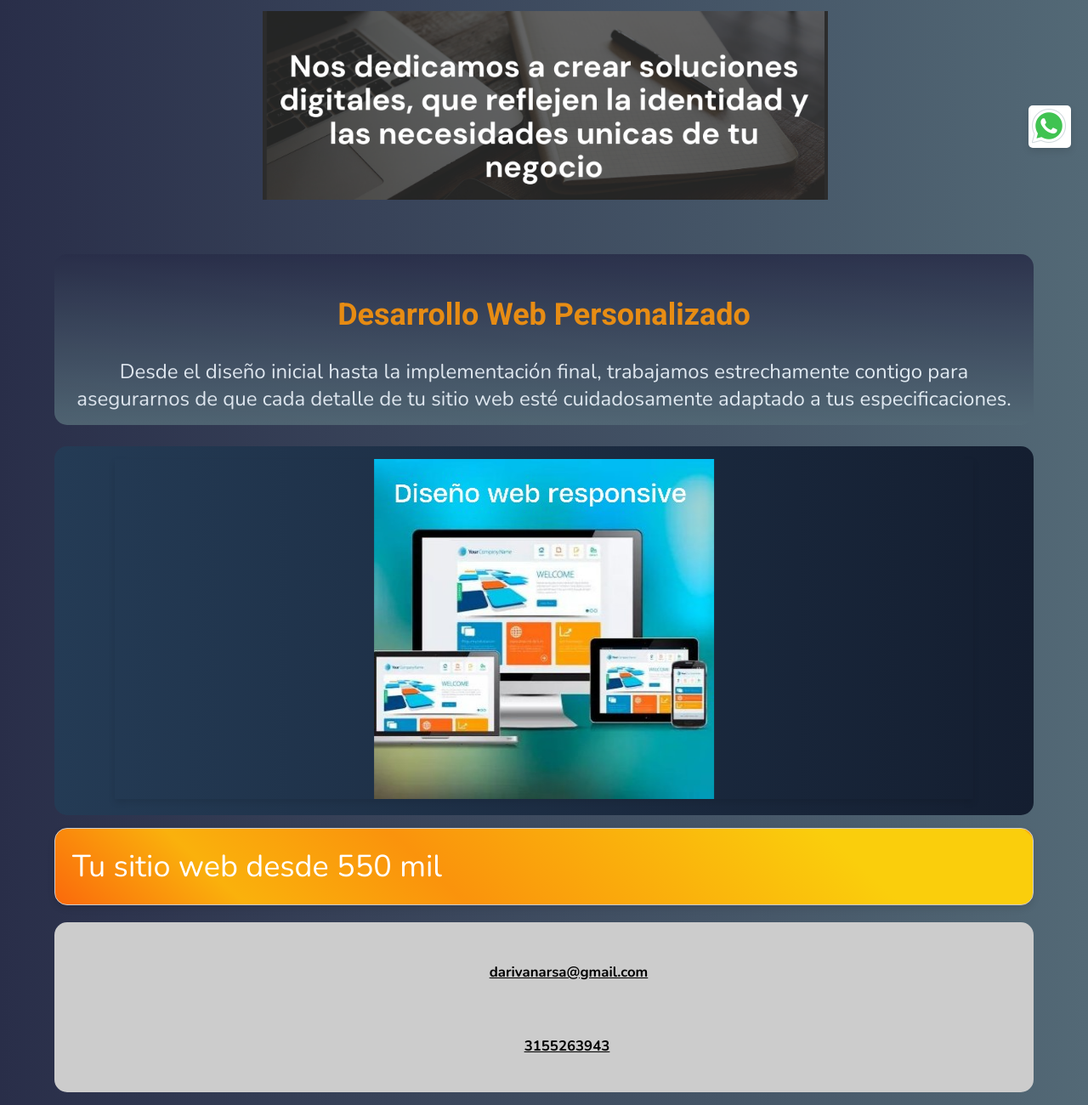
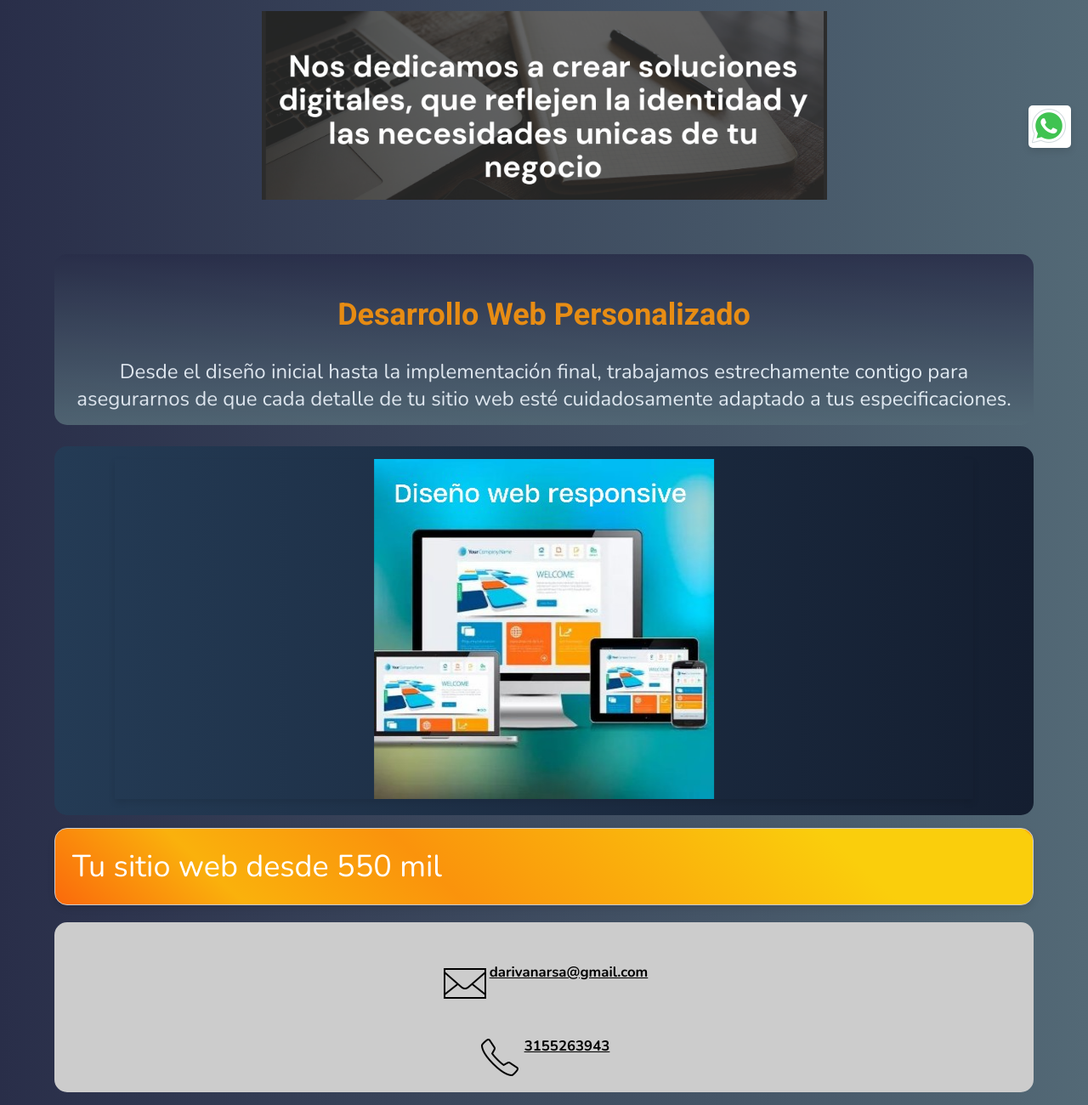
Before and after one commit to IvanAristi/tedigital, a plain HTML site: page index.html in a window 1280 px wide. Shown: the part 76-1376 px from the top of the page at 85% size. Drawn offline with nearby package versions, Linux system fonts and the light colour scheme.

Commit message:
agregando icono de correo y telefono al footer

```diff
--- a/index.css
+++ b/index.css
@@ -160,8 +160,9 @@ color: #09AD32;
 
 
 .seption-1 .cont div{
-  width: 100vw;
+  width: 90vw;
   height: calc(145% - 76px);
+  margin: 0 auto;
   background-image: url(./img/portada.png);
   background-repeat: no-repeat;
   background-size: contain;
@@ -349,10 +350,10 @@ footer .telefono {
   width: 50px;
 }
 footer .correo{
-  background-image:  url('./icons8-correo-50.png');
+  background-image:  url('./img/correo.png');
 }
 footer .telefono {
-  background-image:  url('./telefono.png');
+  background-image:  url('./img/telefono.png');
 }
 
 footer a{
```
